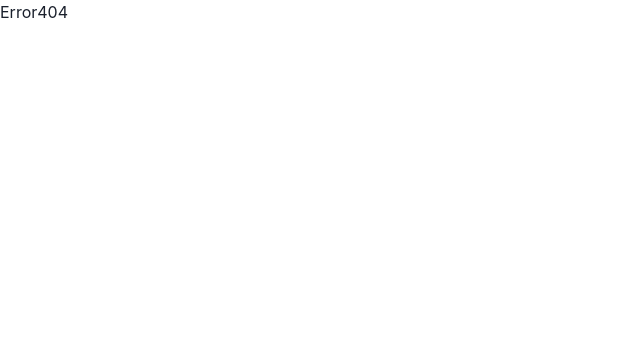
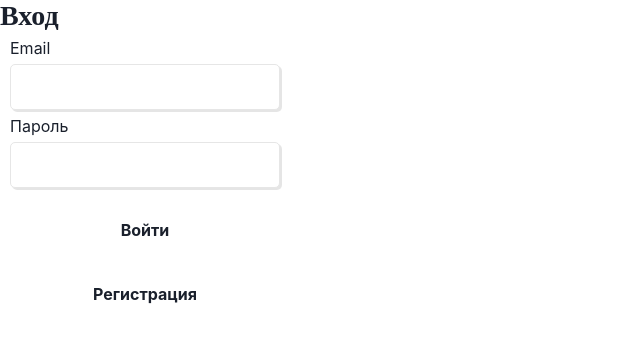
Before and after one commit to abr-ya/react-products, a React (Vite) app: page /user in a window 1280 px wide. Shown: the top 342 px of the page, without its empty margins (0-640 px from the left). Built offline with nearby package versions, Linux system fonts and the light colour scheme.

Commit message:
feat: Add User Login form and temporary request

```diff
--- a/src/App.tsx
+++ b/src/App.tsx
@@ -1,10 +1,11 @@
 import { BrowserRouter, Routes, Route } from "react-router-dom";
-import { Error404, Home, List, Product } from "@pages/index";
+import { Error404, Home, List, Product, User } from "@pages/index";
 
 const App = () => (
   <BrowserRouter>
     <Routes>
       <Route path="/" element={<Home />} />
+      <Route path="/user" element={<User />} />
       <Route path="/products" element={<List />} />
       <Route path="/products/:id" element={<Product />} />
       <Route path="*" element={<Error404 />} />
--- a/src/app/store.ts
+++ b/src/app/store.ts
@@ -1,8 +1,11 @@
 import { combineReducers, configureStore } from "@reduxjs/toolkit";
-import { userApi } from "../api/apiQuery";
+
+import { userApi } from "@api/apiQuery";
+import userReducer from "@/app/userSlice";
 
 // Create the root reducer independently to obtain the RootState type
 const rootReducer = combineReducers({
+  user: userReducer,
   [userApi.reducerPath]: userApi.reducer,
 });
 
--- /dev/null
+++ b/src/app/userSlice.ts
@@ -0,0 +1,42 @@
+import { createSlice, PayloadAction } from "@reduxjs/toolkit";
+import { IUser } from "@api/contracts";
+
+interface IUserState extends IUser {}
+
+const USERKEY = "user"; // todo: move to const!
+
+// Get user from localstorage
+// @ts-expect-error it's normal case if user is empty!)
+const user = JSON.parse(localStorage.getItem(USERKEY));
+
+const initialUser: IUserState = {
+  data: {
+    name: "",
+    about: "",
+    avatar: "",
+    _id: "",
+    email: "",
+    group: "",
+  },
+  token: "",
+};
+
+const initialState: IUser = user ?? initialUser;
+
+export const userSlice = createSlice({
+  name: "user",
+  initialState,
+  reducers: {
+    userLogin: (_state, { payload }: PayloadAction<IUser>) => {
+      localStorage.setItem(USERKEY, JSON.stringify(payload));
+      return payload;
+    },
+    userLogout: () => {
+      localStorage.removeItem(USERKEY);
+      return { ...initialState, user: initialUser };
+    },
+  },
+});
+
+export const { userLogin, userLogout } = userSlice.actions;
+export default userSlice.reducer;
--- /dev/null
+++ b/src/components/Common.styled.ts
@@ -0,0 +1,163 @@
+import styled from "@emotion/styled"; // todo: macro
+import { css } from "@emotion/react";
+
+export const Container = styled.div`
+  max-width: 992px;
+  margin: auto;
+`;
+
+export const CardsWrapper = styled.div`
+  width: 100%;
+  display: flex;
+  flex-wrap: wrap;
+  justify-content: space-between;
+`;
+
+export const Btn = styled.button`
+  display: flex;
+  align-items: center;
+  justify-content: center;
+  padding: 10px 18px;
+  border-radius: 55px;
+  border: 1px solid var(--primary);
+  background: var(--primary);
+  color: var(--text-main);
+  font-size: 16px;
+  font-weight: 700;
+  cursor: pointer;
+  text-align: center;
+  appearance: button;
+
+  & > svg {
+    margin-right: 8px;
+  }
+
+  &:disabled {
+    background: gray;
+    cursor: not-allowed;
+  }
+`;
+
+export const BtnGhost = styled(Btn)`
+  border: 1px solid var(--text-outline);
+  background: var(--white);
+  color: var(--text-main);
+`;
+
+export const BtnLink = styled(Btn)`
+  border: none;
+  background: var(--white);
+  color: var(--text-secondary);
+  font-size: 12px;
+  font-weight: 400;
+  margin-top: 20px;
+  margin-bottom: 0;
+  padding: 10px 0;
+
+  & > svg {
+    margin-right: 8px;
+  }
+`;
+
+//styleName: Header : H1/ExtraBold;
+export const H1ExtraBold = styled.h1`
+  font-family: Nunito;
+  font-size: 28px;
+  font-weight: 800;
+  line-height: 32px;
+  letter-spacing: 0em;
+  text-align: left;
+`;
+
+//styleName: Header : H2/ExtraBold;
+export const H2ExtraBold = styled.h2`
+  font-family: Nunito;
+  font-size: 24px;
+  font-weight: 800;
+  line-height: 28px;
+  letter-spacing: 0em;
+  text-align: left;
+`;
+
+//styleName: Header : H3/ExtraBold;
+export const H3ExtraBold = styled.h3<{ $isred?: boolean }>`
+  font-size: 20px;
+  font-weight: 800;
+  line-height: 24px;
+  letter-spacing: 0em;
+  color: var(--text-main);
+  text-align: left;
+  margin: 0;
+
+  ${({ $isred }) =>
+    $isred &&
+    css`
+      color: var(--red);
+    `}
+`;
+
+//styleName: Body : P1;
+export const BodyP1 = styled.p<{ $weight?: number }>`
+  font-family: Nunito;
+  font-size: 16px;
+  font-weight: ${({ $weight = 400 }) => $weight};
+  line-height: 20px;
+  letter-spacing: 0em;
+  text-align: left;
+`;
+
+//styleName: Body : P2;
+export const BodyP2 = styled.p<{ $color?: "primary" | "dark" | "light"; $weight?: number }>`
+  font-family: Nunito;
+  font-size: 14px;
+  font-weight: ${({ $weight = 400 }) => $weight};
+  line-height: 20px;
+  letter-spacing: 0em;
+  text-align: left;
+
+  ${({ $color }) =>
+    $color === "primary" &&
+    css`
+      color: var(--primary);
+    `}
+  ${({ $color }) =>
+    $color === "dark" &&
+    css`
+      color: var(--primary-dark);
+    `}
+  ${({ $color }) =>
+    $color === "light" &&
+    css`
+      color: var(--primary-light);
+    `}
+`;
+
+//styleName: Body : S1 SemiBold = 600;
+export const BodyS1 = styled.span<{ $weight?: number }>`
+  font-family: Nunito;
+  font-size: 12px;
+  font-weight: ${({ $weight = 400 }) => $weight};
+  line-height: 14px;
+  letter-spacing: 0em;
+  text-align: left;
+`;
+
+//styleName: Body : S1/Regular;
+export const BodyS3 = styled.span`
+  font-family: Nunito;
+  font-size: 12px;
+  font-weight: 400;
+  line-height: 14px;
+  letter-spacing: 0em;
+  text-align: left;
+  color: #7b8e98;
+`;
+
+export const OldPrice = styled.span`
+  font-size: 12px;
+  font-weight: 600;
+  height: 14px;
+  letter-spacing: 0em;
+  color: var(--text-main);
+  text-decoration: line-through;
+`;
--- /dev/null
+++ b/src/components/Form.styled.tsx
@@ -0,0 +1,43 @@
+import styled from "@emotion/styled"; // todo: macro
+import { css } from "@emotion/react";
+
+export const InputBlock = styled.div`
+  display: flex;
+  flex-direction: column;
+  padding: 0 10px;
+  max-width: 420px;
+`;
+
+export const StyledInput = styled.input<{ $icon?: string }>`
+  box-shadow: 2px 2px rgba(0, 0, 0, 0.1);
+  width: 100%;
+  padding: 10px;
+  border: 1px solid #e6e6e6;
+  border-radius: 5px;
+  outline: none;
+  font-family: inherit;
+  font-size: 1rem;
+
+  ${({ $icon }) =>
+    $icon &&
+    css`
+      background: url("./icons/${$icon}.svg") #ffffff 2.5% center no-repeat;
+    `}
+`;
+
+export const StyledLabel = styled.label`
+  padding: 4px 0;
+`;
+
+export const ButtonBlock = styled.div`
+  display: flex;
+  flex-direction: column;
+  gap: 20px;
+  padding: 10px;
+  margin-top: 10px;
+  max-width: 420px;
+
+  @media (min-width: 1024px) {
+    justify-content: start;
+  }
+`;
--- /dev/null
+++ b/src/hooks/typedRedux.ts
@@ -0,0 +1,5 @@
+import { useDispatch, useSelector, TypedUseSelectorHook } from "react-redux";
+import type { RootStateType, AppDispatch } from "../app/store";
+
+export const useAppDispatch = () => useDispatch<AppDispatch>();
+export const useAppSelector: TypedUseSelectorHook<RootStateType> = useSelector;
--- /dev/null
+++ b/src/pages/User/User.tsx
@@ -0,0 +1,99 @@
+import { useCallback, useEffect } from "react";
+import { useNavigate } from "react-router-dom";
+import { useForm } from "react-hook-form";
+import { yupResolver } from "@hookform/resolvers/yup";
+import * as yup from "yup";
+import { ApiProvider } from "@reduxjs/toolkit/query/react";
+
+import { IUserLoginPayload } from "@api/contracts";
+import { Btn, BtnGhost, H1ExtraBold } from "@components/Common.styled";
+import { ButtonBlock, InputBlock, StyledLabel, StyledInput } from "@components/Form.styled";
+import { useAppDispatch, useAppSelector } from "@hooks/typedRedux";
+import { userLogin, userLogout } from "@/app/userSlice";
+import { saveToken } from "@/api";
+import { userApi } from "@/api/apiQuery";
+
+interface IFormData {
+  email: string;
+  password: string;
+}
+
+const schema = yup.object({
+  email: yup.string().email("Некорректный Email").required("Email - обязательное поле"),
+  password: yup
+    .string()
+    .required("Введите пароль")
+    .min(6, "Минимальная длина пароля - 6 символов")
+    .max(24, "Максимальная длина пароля - 24 символа"),
+});
+
+const defaultValues = {
+  email: "",
+  password: "",
+};
+
+const User = () => {
+  const { data: userData } = useAppSelector((state) => state.user);
+  const dispatch = useAppDispatch();
+  const navigate = useNavigate();
+
+  const [loginUser, { data, isLoading, isSuccess }] = userApi.useLoginMutation();
+
+  const onLogin = useCallback((user: IUserLoginPayload) => loginUser(user), [loginUser]);
+
+  const form = useForm<IFormData>({ defaultValues, resolver: yupResolver(schema) });
+
+  const { register, handleSubmit, formState } = form;
+  const { errors } = formState;
+
+  const onSubmit = (data: IFormData) => {
+    onLogin(data);
+  };
+
+  useEffect(() => {
+    if (isSuccess && data) {
+      console.log("Login as", data);
+      dispatch(userLogin(data));
+      saveToken(data.token);
+    }
+  }, [isSuccess, navigate, data, dispatch]);
+
+  const Logout = () => {
+    dispatch(userLogout());
+  };
+
+  if (userData?.name)
+    return (
+      <>
+        Авторизован пользователь: {userData.name}
+        <Btn onClick={Logout}>Выйти</Btn>
+      </>
+    );
+
+  return (
+    <ApiProvider api={userApi}>
+      <H1ExtraBold>Вход</H1ExtraBold>
+
+      <form onSubmit={handleSubmit(onSubmit)} noValidate>
+        <InputBlock>
+          <StyledLabel htmlFor="email">Email</StyledLabel>
+          <StyledInput type="email" id="email" {...register("email")} />
+          <p className="error">{errors.email?.message}</p>
+        </InputBlock>
+
+        <InputBlock>
+          <StyledLabel htmlFor="password">Пароль</StyledLabel>
+          <StyledInput type="password" id="password" {...register("password")} />
+          <p className="error">{errors.password?.message}</p>
+        </InputBlock>
+
+        <ButtonBlock>
+          <Btn disabled={isLoading}>Войти</Btn>
+          <BtnGhost onClick={() => navigate("/user/new")}>Регистрация</BtnGhost>
+        </ButtonBlock>
+      </form>
+    </ApiProvider>
+  );
+};
+
+export default User;
--- a/src/pages/index.ts
+++ b/src/pages/index.ts
@@ -2,5 +2,6 @@ import Error404 from "./Error/Error404";
 import Home from "./Home/Home";
 import Product from "./Product/Product";
 import List from "./List/List";
+import User from "./User/User";
 
-export { Error404, Home, Product, List };
+export { Error404, Home, Product, List, User };
--- a/tsconfig.json
+++ b/tsconfig.json
@@ -24,7 +24,10 @@
     "baseUrl": ".",
     "paths": {
       "@/*": ["./src/*"],
+      "@api/*": ["./src/api/*"],
+      "@app/*": ["./src/app/*"],
       "@components/*": ["./src/components/*"],
+      "@hooks/*": ["./src/hooks/*"],
       "@pages/*": ["./src/pages/*"],
     }
   },
--- a/vite.config.ts
+++ b/vite.config.ts
@@ -8,7 +8,10 @@ export default defineConfig({
   resolve: {
     alias: [
       { find: "@", replacement: resolve(__dirname, "src") },
+      { find: "@api", replacement: resolve(__dirname, "src/api") },
+      { find: "@app", replacement: resolve(__dirname, "src/app") },
       { find: "@components", replacement: resolve(__dirname, "src/components") },
+      { find: "@hooks", replacement: resolve(__dirname, "src/hooks") },
       { find: "@pages", replacement: resolve(__dirname, "src/pages") },
     ],
   },
```
Also changed, not shown: package.json (+6 -3 lines), src/hooks/useAuthStatus.ts (added, +19 -0 lines), 1 other file (tests, documents, lock files or other folders).
